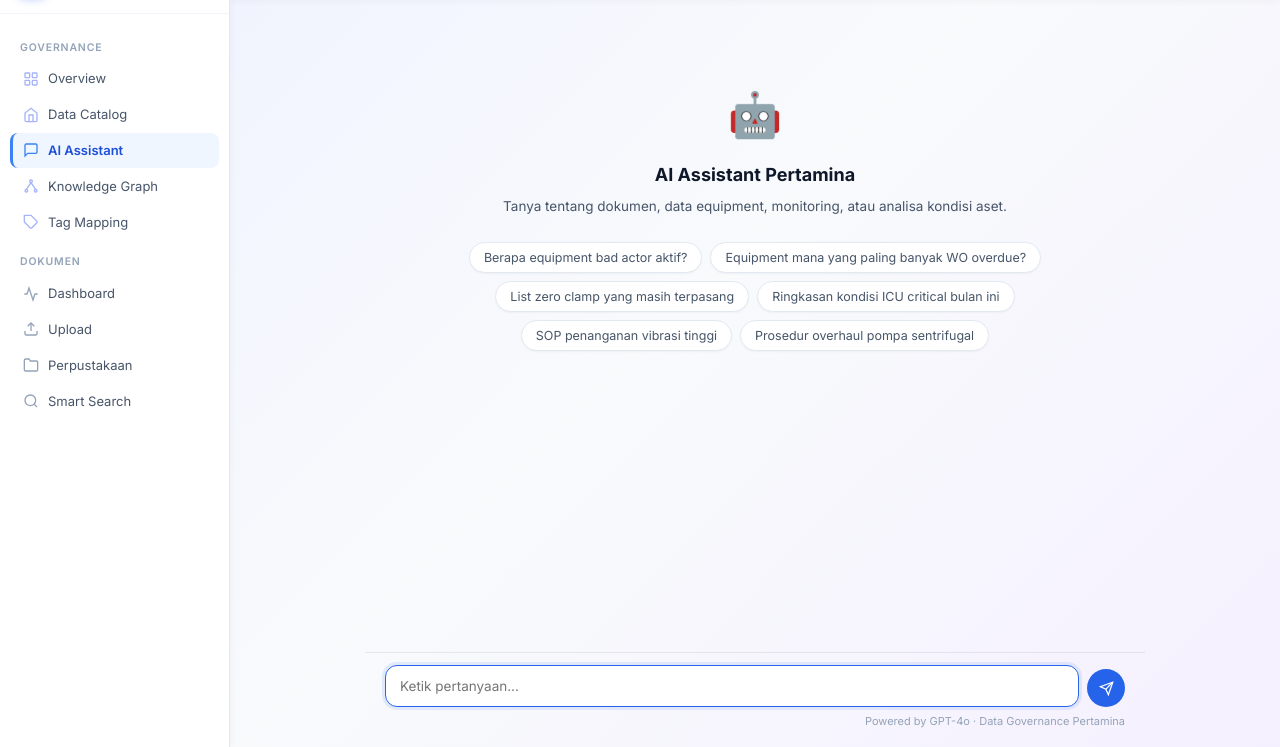
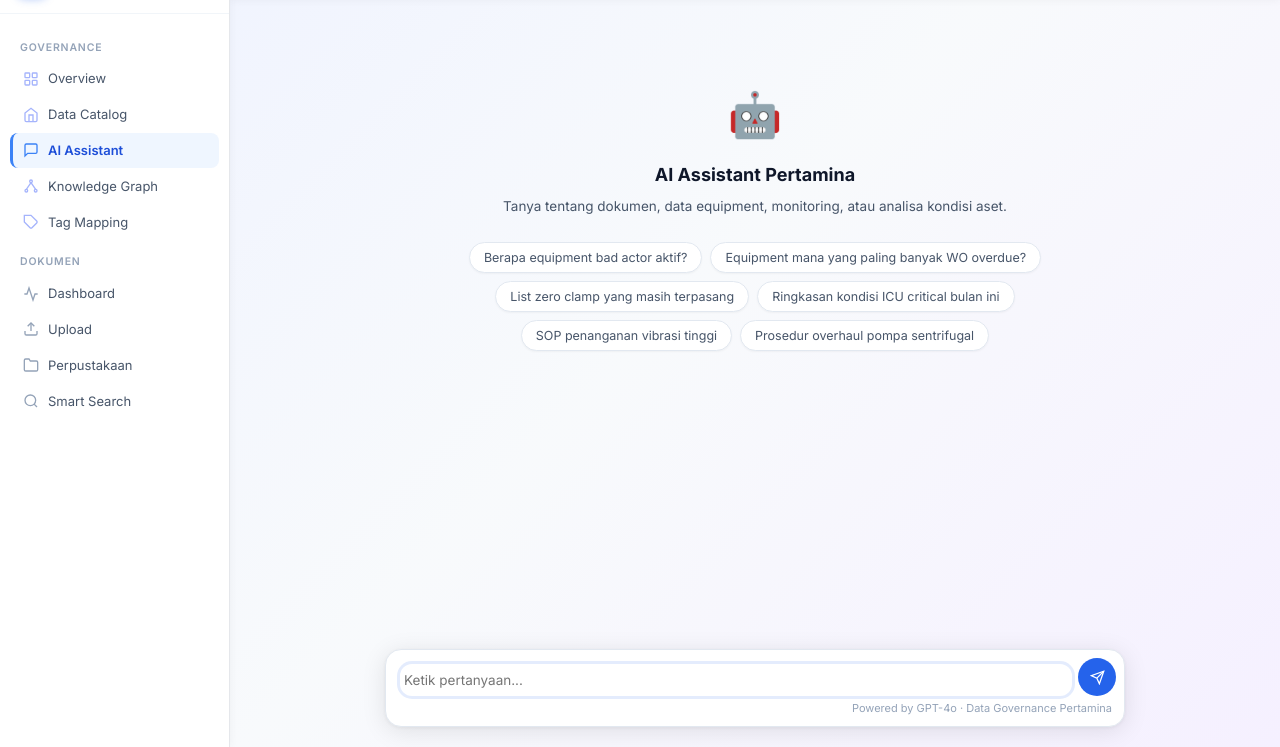
Before and after one commit to adnannasution/datagovernance, a FastAPI app: page /chat in a window 1280 px wide. Shown: the part 53-800 px from the top of the page. Run offline with FastAPI, Linux system fonts and the light colour scheme; some libraries are stand-ins or nearby versions.

Commit message:
Make chat input bar floating with shadow like Claude (#81)
https://claude.ai/code/session_014htj8mcsK8qQ5oMrrScuSb

Co-authored-by: Claude <noreply@anthropic.com>

```diff
--- a/templates/chat.html
+++ b/templates/chat.html
@@ -58,7 +58,7 @@
 .chat-messages {
   flex: 1;
   overflow-y: auto;
-  padding: 2rem 1.25rem 1rem;
+  padding: 2rem 1.25rem 6rem;
   display: flex;
   flex-direction: column;
   gap: 20px;
@@ -147,22 +147,28 @@
 
 /* Input bar */
 .chat-inputbar {
-  padding: 12px 1.25rem 16px;
-  border-top: 1px solid var(--border);
+  padding: 0 1.25rem 20px;
   background: transparent;
+  position: sticky;
+  bottom: 0;
 }
-.chat-inputbar-inner { max-width: 780px; margin: 0 auto; }
-.chat-input-wrap { display: flex; gap: 8px; align-items: flex-end; }
+.chat-inputbar-inner {
+  max-width: 780px;
+  margin: 0 auto;
+  background: #fff;
+  border-radius: 16px;
+  box-shadow: 0 4px 24px rgba(0,0,0,0.10), 0 1px 4px rgba(0,0,0,0.06);
+  padding: 8px 8px 8px 14px;
+  border: 1px solid #e2e8f0;
+}
+.chat-input-wrap { display: flex; gap: 6px; align-items: flex-end; }
 #chat-input {
-  flex: 1; padding: 10px 14px;
-  border: 1px solid var(--border2); border-radius: 12px;
+  flex: 1; padding: 6px 4px;
+  border: none; outline: none;
   font-size: 13.5px; resize: none; line-height: 1.5;
   max-height: 160px; font-family: inherit;
-  background: #fff; color: var(--text);
-  box-shadow: 0 1px 4px rgba(0,0,0,0.06);
-  transition: border-color 0.15s, box-shadow 0.15s;
+  background: transparent; color: var(--text);
 }
-#chat-input:focus { outline: none; border-color: var(--primary); box-shadow: 0 0 0 3px rgba(37,99,235,0.1); }
 .chat-send-btn {
   width: 38px; height: 38px; border-radius: 50%;
   background: var(--primary); border: none; cursor: pointer;
@@ -172,7 +178,7 @@
 .chat-send-btn svg { width: 15px; height: 15px; stroke: #fff; fill: none; stroke-width: 2; }
 .chat-send-btn:disabled { opacity: 0.5; cursor: not-allowed; }
 .chat-send-btn:hover:not(:disabled) { background: var(--primary-dark); transform: scale(1.05); }
-.chat-input-meta { display: flex; align-items: center; margin-top: 6px; min-height: 18px; }
+.chat-input-meta { display: flex; align-items: center; margin-top: 4px; min-height: 18px; padding: 0 4px; }
 </style>
 
 <script>
```
